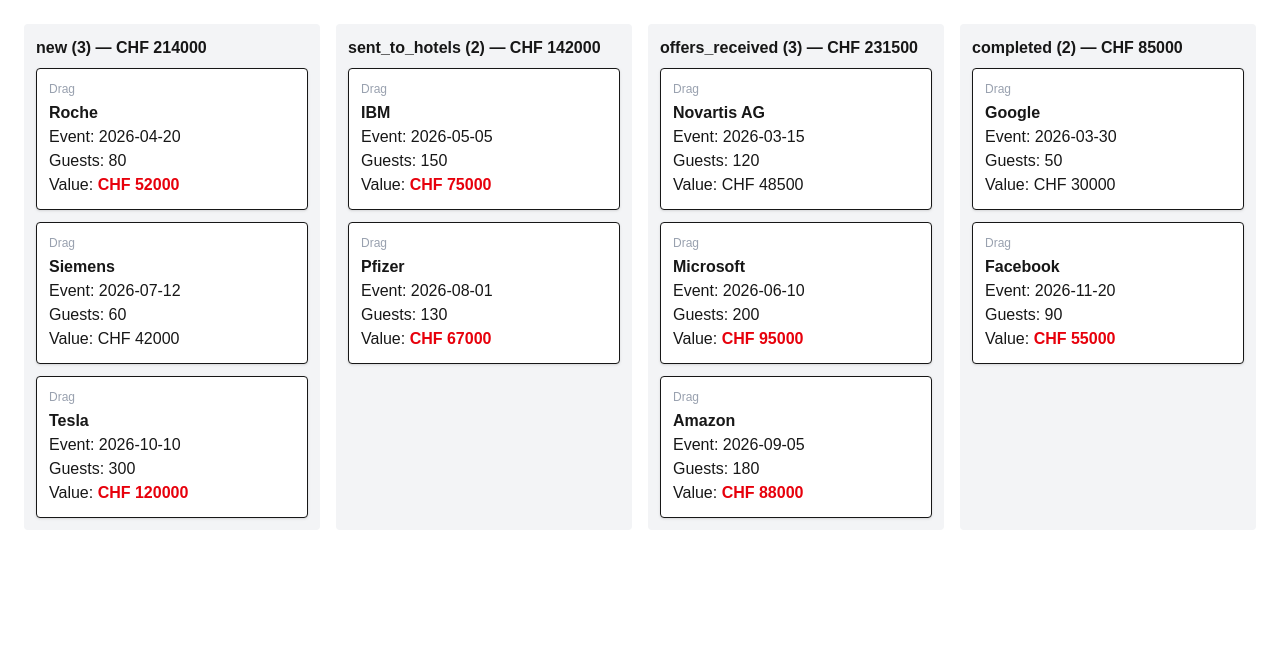
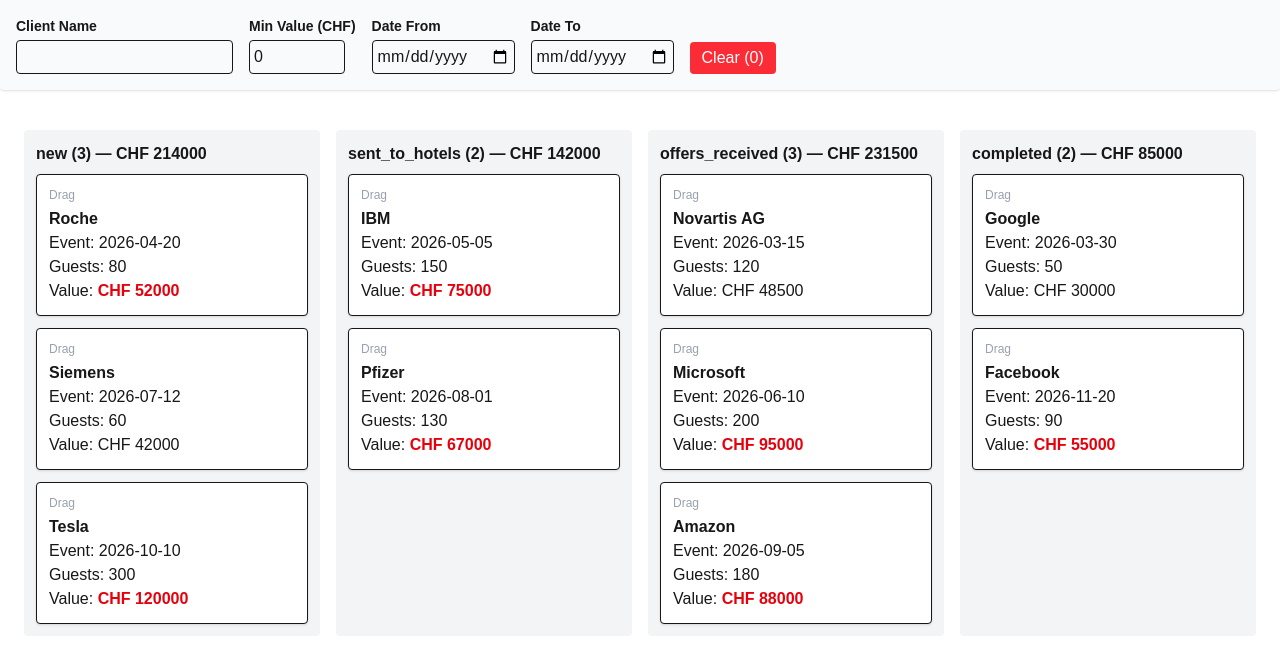
Before and after one commit to Oto48/Kanban, a Next.js app: page / in a window 1280 px wide. Shown: the top 666 px of the page. Built offline with nearby package versions, Linux system fonts and the light colour scheme.

Commit message:
add filter

```diff
--- a/package.json
+++ b/package.json
@@ -12,6 +12,7 @@
     "@dnd-kit/core": "^6.3.1",
     "@dnd-kit/modifiers": "^9.0.0",
     "@dnd-kit/sortable": "^10.0.0",
+    "lodash.debounce": "^4.0.8",
     "next": "^14.2.35",
     "react": "^18.3.1",
     "react-dom": "^18.3.1",
@@ -19,6 +20,7 @@
   },
   "devDependencies": {
     "@tailwindcss/postcss": "^4",
+    "@types/lodash.debounce": "^4.0.9",
     "@types/node": "^20",
     "@types/react": "^19",
     "@types/react-dom": "^19",
--- a/src/app/page.tsx
+++ b/src/app/page.tsx
@@ -6,9 +6,10 @@
 import KanbanColumn from "@/components/KanbanColumn";
 import InquiryDetailModal from "@/components/InquiryDetailModal";
 import { InquiryPhase } from "@/types/inquiry";
+import FilterPanel from "@/components/FilterPanel";
 
-export default function Home() {
-    const { inquiries, fetchInquiries, moveInquiry, loading } =
+export default function Page() {
+    const { inquiries, fetchInquiries, moveInquiry, loading, filters } =
         useInquiryStore();
 
     useEffect(() => {
@@ -24,6 +25,23 @@
         "completed",
     ];
 
+    const filteredInquiries = inquiries.filter((i) => {
+        const { clientName, minValue, dateFrom, dateTo } = filters;
+
+        const matchesClient = clientName
+            ? i.clientName.toLowerCase().includes(clientName.toLowerCase())
+            : true;
+
+        const matchesValue = minValue ? i.potentialValue >= minValue : true;
+
+        const matchesDateFrom = dateFrom ? i.eventDate >= dateFrom : true;
+        const matchesDateTo = dateTo ? i.eventDate <= dateTo : true;
+
+        return (
+            matchesClient && matchesValue && matchesDateFrom && matchesDateTo
+        );
+    });
+
     const grouped: Record<InquiryPhase, typeof inquiries> = {
         new: [],
         sent_to_hotels: [],
@@ -31,7 +49,7 @@
         completed: [],
     };
     phases.forEach((phase) => {
-        grouped[phase] = inquiries.filter((i) => i.phase === phase);
+        grouped[phase] = filteredInquiries.filter((i) => i.phase === phase);
     });
 
     const handleDragEnd = (event: DragEndEvent) => {
@@ -43,6 +61,9 @@
     };
 
     return (
+        <>
+            <FilterPanel />
+
             <DndContext
                 collisionDetection={closestCenter}
                 onDragEnd={handleDragEnd}
@@ -56,8 +77,9 @@
                         />
                     ))}
                 </div>
+            </DndContext>
 
             <InquiryDetailModal />
-        </DndContext>
+        </>
     );
 }
--- /dev/null
+++ b/src/components/FilterPanel.tsx
@@ -0,0 +1,110 @@
+"use client";
+
+import { useState, useEffect } from "react";
+import { useInquiryStore } from "@/store/inquiryStore";
+import debounce from "lodash.debounce";
+
+export default function FilterPanel() {
+    const { filters, setFilters } = useInquiryStore();
+
+    const [clientName, setClientName] = useState(filters.clientName);
+    const [minValue, setMinValue] = useState(filters.minValue || 0);
+    const [dateFrom, setDateFrom] = useState(filters.dateFrom || "");
+    const [dateTo, setDateTo] = useState(filters.dateTo || "");
+
+    const updateClientName = debounce((value: string) => {
+        setFilters({ clientName: value });
+    }, 300);
+
+    useEffect(() => {
+        updateClientName(clientName);
+    }, [clientName]);
+
+    const handleMinValueChange = (e: React.ChangeEvent<HTMLInputElement>) => {
+        const value = Number(e.target.value);
+        setMinValue(value);
+        setFilters({ minValue: value });
+    };
+
+    const handleDateFromChange = (e: React.ChangeEvent<HTMLInputElement>) => {
+        const value = e.target.value;
+        setDateFrom(value);
+        setFilters({ dateFrom: value });
+    };
+
+    const handleDateToChange = (e: React.ChangeEvent<HTMLInputElement>) => {
+        const value = e.target.value;
+        setDateTo(value);
+        setFilters({ dateTo: value });
+    };
+
+    const clearFilters = () => {
+        setClientName("");
+        setMinValue(0);
+        setDateFrom("");
+        setDateTo("");
+        setFilters({ clientName: "", minValue: 0, dateFrom: "", dateTo: "" });
+    };
+
+    const activeCount = [
+        clientName,
+        minValue > 0 ? minValue : null,
+        dateFrom,
+        dateTo,
+    ].filter(Boolean).length;
+
+    return (
+        <div className="bg-gray-50 p-4 rounded shadow mb-4 flex flex-col md:flex-row gap-4 items-end">
+            <div className="flex flex-col">
+                <label className="text-sm font-semibold mb-1">
+                    Client Name
+                </label>
+                <input
+                    type="text"
+                    value={clientName}
+                    onChange={(e) => setClientName(e.target.value)}
+                    className="border rounded p-1"
+                />
+            </div>
+
+            <div className="flex flex-col">
+                <label className="text-sm font-semibold mb-1">
+                    Min Value (CHF)
+                </label>
+                <input
+                    type="number"
+                    value={minValue}
+                    onChange={handleMinValueChange}
+                    className="border rounded p-1 w-24"
+                />
+            </div>
+
+            <div className="flex flex-col">
+                <label className="text-sm font-semibold mb-1">Date From</label>
+                <input
+                    type="date"
+                    value={dateFrom}
+                    onChange={handleDateFromChange}
+                    className="border rounded p-1"
+                />
+            </div>
+
+            <div className="flex flex-col">
+                <label className="text-sm font-semibold mb-1">Date To</label>
+                <input
+                    type="date"
+                    value={dateTo}
+                    onChange={handleDateToChange}
+                    className="border rounded p-1"
+                />
+            </div>
+
+            <button
+                onClick={clearFilters}
+                className="bg-red-500 text-white px-3 py-1 rounded hover:bg-red-600"
+            >
+                Clear ({activeCount})
+            </button>
+        </div>
+    );
+}
--- a/src/components/InquiryDetailModal.tsx
+++ b/src/components/InquiryDetailModal.tsx
@@ -1,17 +1,30 @@
 "use client";
 
 import { useInquiryStore } from "@/store/inquiryStore";
+import { InquiryPhase } from "@/types/inquiry";
 
 export default function InquiryDetailModal() {
-    const { selectedInquiry, closeInquiry } = useInquiryStore();
+    const { selectedInquiry, closeInquiry, moveInquiry } = useInquiryStore();
 
     if (!selectedInquiry) return null;
+
+    const phases: InquiryPhase[] = [
+        "new",
+        "sent_to_hotels",
+        "offers_received",
+        "completed",
+    ];
+
+    const handlePhaseChange = (e: React.ChangeEvent<HTMLSelectElement>) => {
+        const newPhase = e.target.value as InquiryPhase;
+        moveInquiry(selectedInquiry.id, newPhase);
+    };
 
     return (
         <div className="fixed inset-0 bg-black/50 flex justify-center items-center z-50">
             <div className="bg-white p-6 rounded shadow-lg max-w-md w-full relative">
                 <button
-                    className="absolute top-2 right-2 text-gray-500 hover:text-gray-800 cursor-pointer"
+                    className="absolute top-2 right-2 text-gray-500 hover:text-gray-800"
                     onClick={closeInquiry}
                 >
                     ✕
@@ -30,12 +43,25 @@
                 <div className="mb-2">
                     Value: CHF {selectedInquiry.potentialValue}
                 </div>
-
                 <div className="mb-2">
                     Hotels: {selectedInquiry.hotels.join(", ")}
                 </div>
+                <div className="mb-2">Notes: {selectedInquiry.notes}</div>
 
-                <div className="mb-2">Notes: {selectedInquiry.notes}</div>
+                <div className="mb-4">
+                    <label className="block mb-1 font-semibold">Phase:</label>
+                    <select
+                        value={selectedInquiry.phase}
+                        onChange={handlePhaseChange}
+                        className="border rounded p-1 w-full"
+                    >
+                        {phases.map((phase) => (
+                            <option key={phase} value={phase}>
+                                {phase}
+                            </option>
+                        ))}
+                    </select>
+                </div>
 
                 <div className="text-sm text-gray-500">
                     Created: {selectedInquiry.createdAt} <br />
--- a/src/store/inquiryStore.ts
+++ b/src/store/inquiryStore.ts
@@ -1,22 +1,36 @@
 import { create } from "zustand";
 import { Inquiry, InquiryPhase } from "@/types/inquiry";
+
+interface InquiryFilters {
+    clientName: string;
+    minValue: number;
+    dateFrom: string;
+    dateTo: string;
+}
 
 interface InquiryState {
     inquiries: Inquiry[];
     loading: boolean;
-
     selectedInquiry: Inquiry | null;
+    filters: InquiryFilters;
 
     fetchInquiries: () => Promise<void>;
     moveInquiry: (id: string, newPhase: InquiryPhase) => Promise<void>;
     selectInquiry: (inquiry: Inquiry) => void;
     closeInquiry: () => void;
+    setFilters: (filters: Partial<InquiryFilters>) => void;
 }
 
 export const useInquiryStore = create<InquiryState>((set) => ({
     inquiries: [],
     loading: false,
     selectedInquiry: null,
+    filters: {
+        clientName: "",
+        minValue: 0,
+        dateFrom: "",
+        dateTo: "",
+    },
 
     fetchInquiries: async () => {
         set({ loading: true });
@@ -51,4 +65,9 @@
 
     selectInquiry: (inquiry) => set({ selectedInquiry: inquiry }),
     closeInquiry: () => set({ selectedInquiry: null }),
+
+    setFilters: (newFilters) =>
+        set((state) => ({
+            filters: { ...state.filters, ...newFilters },
+        })),
 }));
```
Also changed, not shown: 1 other file (tests, documents, lock files or other folders). Lines whose indentation alone changed are shown as unchanged.
